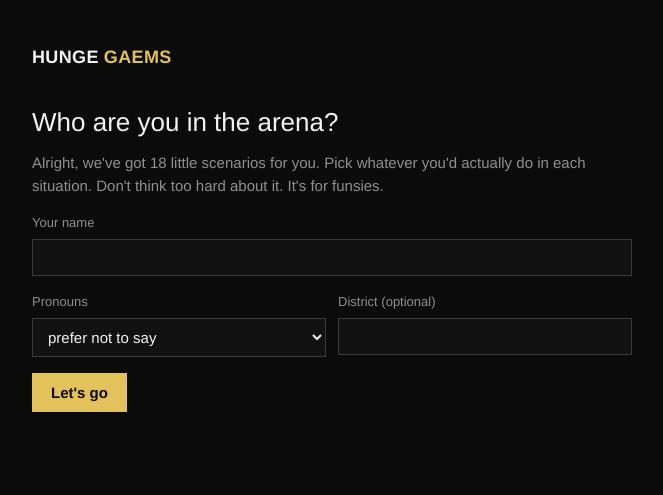
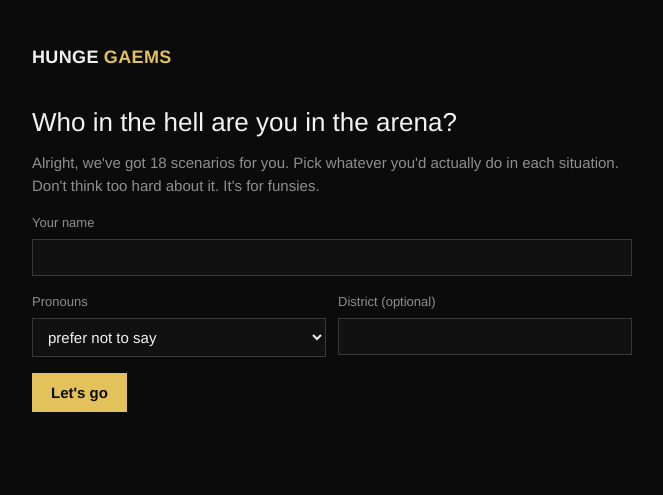
Before and after one commit to dolphinemoji/hunge-gaems-quiz, a plain HTML site: page index.html in a window 1280 px wide. Shown: the whole page, without its empty margins (308-971 px from the left). Drawn offline with Linux system fonts and the light colour scheme; a web font is replaced by a local one.

Commit message:
Update index.html

```diff
--- a/index.html
+++ b/index.html
@@ -84,8 +84,8 @@ function shuffled(n, salt) {           // vary answer order so position doesn't
 function intro() {
   $("#app").innerHTML = `
     <header><div class="brand">HUNGE<span>GAEMS</span></div></header>
-    <h1>Who are you in the arena?</h1>
-    <p class="muted">Alright, we've got ${D.quiz.questions.length} little scenarios for you. Pick whatever you'd actually do in each situation. Don't think too hard about it. It's for funsies.</p>
+    <h1>Who in the hell are you in the arena?</h1>
+    <p class="muted">Alright, we've got ${D.quiz.questions.length} scenarios for you. Pick whatever you'd actually do in each situation. Don't think too hard about it. It's for funsies.</p>
     <label>Your name <input id="qName" value="${esc(st.name)}" autocomplete="off"></label>
     <div class="row">
       <label>Pronouns <select id="qPron"><option value="">prefer not to say</option>${Object.entries(PRON).map(([k, v]) => `<option value="${k}" ${st.pronoun === k ? "selected" : ""}>${v}</option>`).join("")}</select></label>
```
